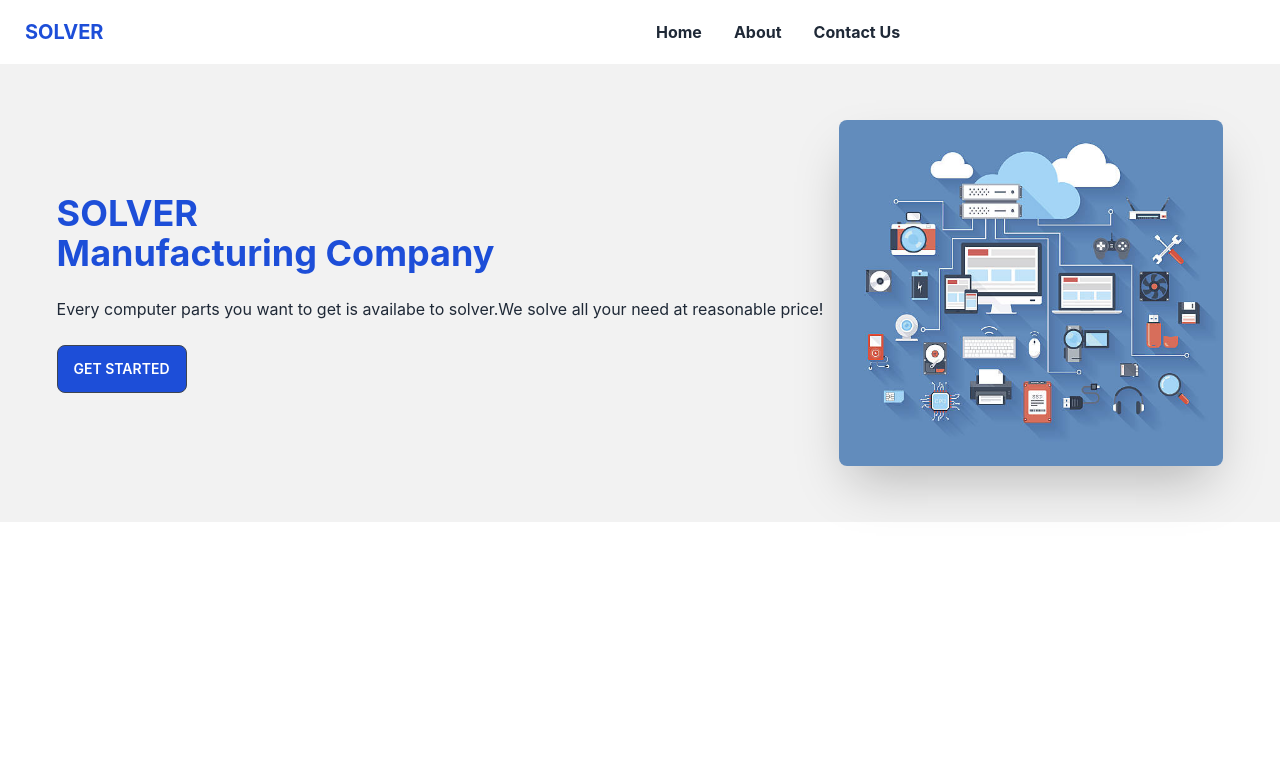
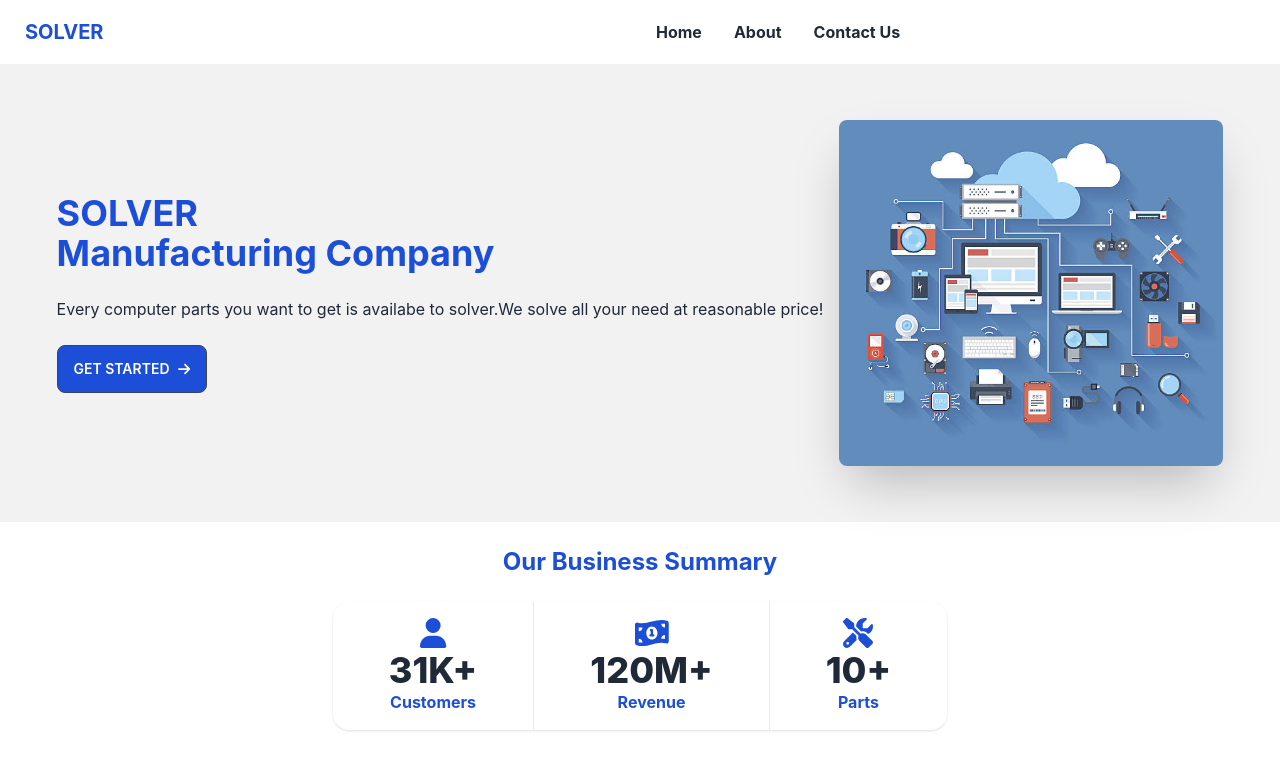
Before and after one commit to shdhrubo/manufacturer-client, a React (Create React App) app: page / in a window 1280 px wide. Shown: the top 770 px of the page. Built offline with nearby package versions, Linux system fonts and the light colour scheme.

Commit message:
business summary added

```diff
--- a/package.json
+++ b/package.json
@@ -3,6 +3,10 @@
   "version": "0.1.0",
   "private": true,
   "dependencies": {
+    "@fortawesome/fontawesome-svg-core": "^6.1.1",
+    "@fortawesome/free-regular-svg-icons": "^6.1.1",
+    "@fortawesome/free-solid-svg-icons": "^6.1.1",
+    "@fortawesome/react-fontawesome": "^0.1.18",
     "@testing-library/jest-dom": "^5.16.4",
     "@testing-library/react": "^13.2.0",
     "@testing-library/user-event": "^13.5.0",
--- a/src/components/Home/Banner.js
+++ b/src/components/Home/Banner.js
@@ -1,3 +1,5 @@
+import { faArrowRight } from "@fortawesome/free-solid-svg-icons";
+import { FontAwesomeIcon } from "@fortawesome/react-fontawesome";
 import React from "react";
 import banner from "../../images/banner.jpg";
 const Banner = () => {
@@ -14,7 +16,13 @@ const Banner = () => {
             Every computer parts you want to get is availabe to solver.We solve
             all your need at reasonable price!
           </p>
-          <button class="btn  bg-blue-700">Get Started</button>
+          <button class="btn  bg-blue-700">
+            Get Started{" "}
+            <FontAwesomeIcon
+              className="ml-2"
+              icon={faArrowRight}
+            ></FontAwesomeIcon>{" "}
+          </button>
         </div>
         <img
           src={banner}
--- a/src/components/Home/Home.js
+++ b/src/components/Home/Home.js
@@ -1,9 +1,13 @@
 import React from "react";
 import Banner from "./Banner";
+import Summary from "./Summary";
 
 const Home = () => {
   return (
-  <Banner></Banner>
+    <div>
+      <Banner></Banner>
+      <Summary></Summary>
+    </div>
   );
 };
 
--- /dev/null
+++ b/src/components/Home/Summary.js
@@ -0,0 +1,54 @@
+import {
+  faMoneyBill,
+  faMoneyBill1Wave,
+  faTools,
+  faUser,
+} from "@fortawesome/free-solid-svg-icons";
+import { FontAwesomeIcon } from "@fortawesome/react-fontawesome";
+import React from "react";
+
+const Summary = () => {
+  return (
+    <div>
+      <h4 className="text-2xl font-bold text-blue-700  my-6">
+        Our Business Summary
+      </h4>
+      <div class="stats stats-vertical lg:stats-horizontal shadow ">
+        <div class="stat  mr-16">
+          <div>
+            <FontAwesomeIcon
+              className="text-3xl text-blue-700"
+              icon={faUser}
+            ></FontAwesomeIcon>{" "}
+          </div>
+          <div class="stat-value">31K+ </div>
+          <div class="stat-title text-blue-700 font-bold">Customers</div>
+        </div>
+
+        <div class="stat mr-16">
+          <div>
+            <FontAwesomeIcon
+              className="text-3xl text-blue-700"
+              icon={faMoneyBill1Wave}
+            ></FontAwesomeIcon>{" "}
+          </div>
+          <div class="stat-value">120M+</div>
+          <div class="stat-title text-blue-700  font-bold">Revenue</div>
+        </div>
+
+        <div class="stat mr-16">
+          <div>
+            <FontAwesomeIcon
+              className="text-3xl text-blue-700"
+              icon={faTools}
+            ></FontAwesomeIcon>{" "}
+          </div>
+          <div class="stat-value">10+</div>
+          <div class="stat-title text-blue-700 font-bold ">Parts</div>
+        </div>
+      </div>
+    </div>
+  );
+};
+
+export default Summary;
```
Also changed, not shown: 1 other file (tests, documents, lock files or other folders).
